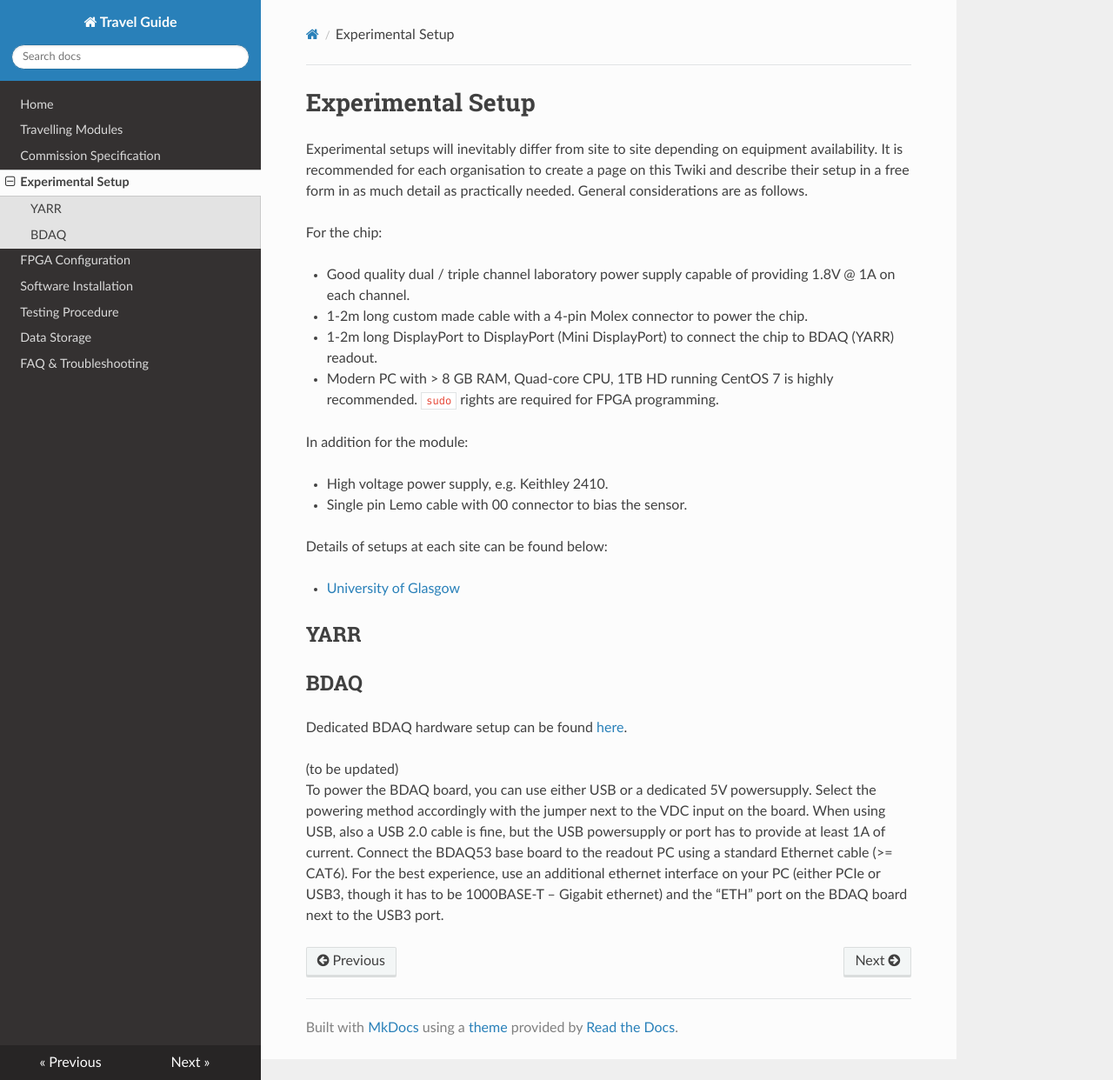
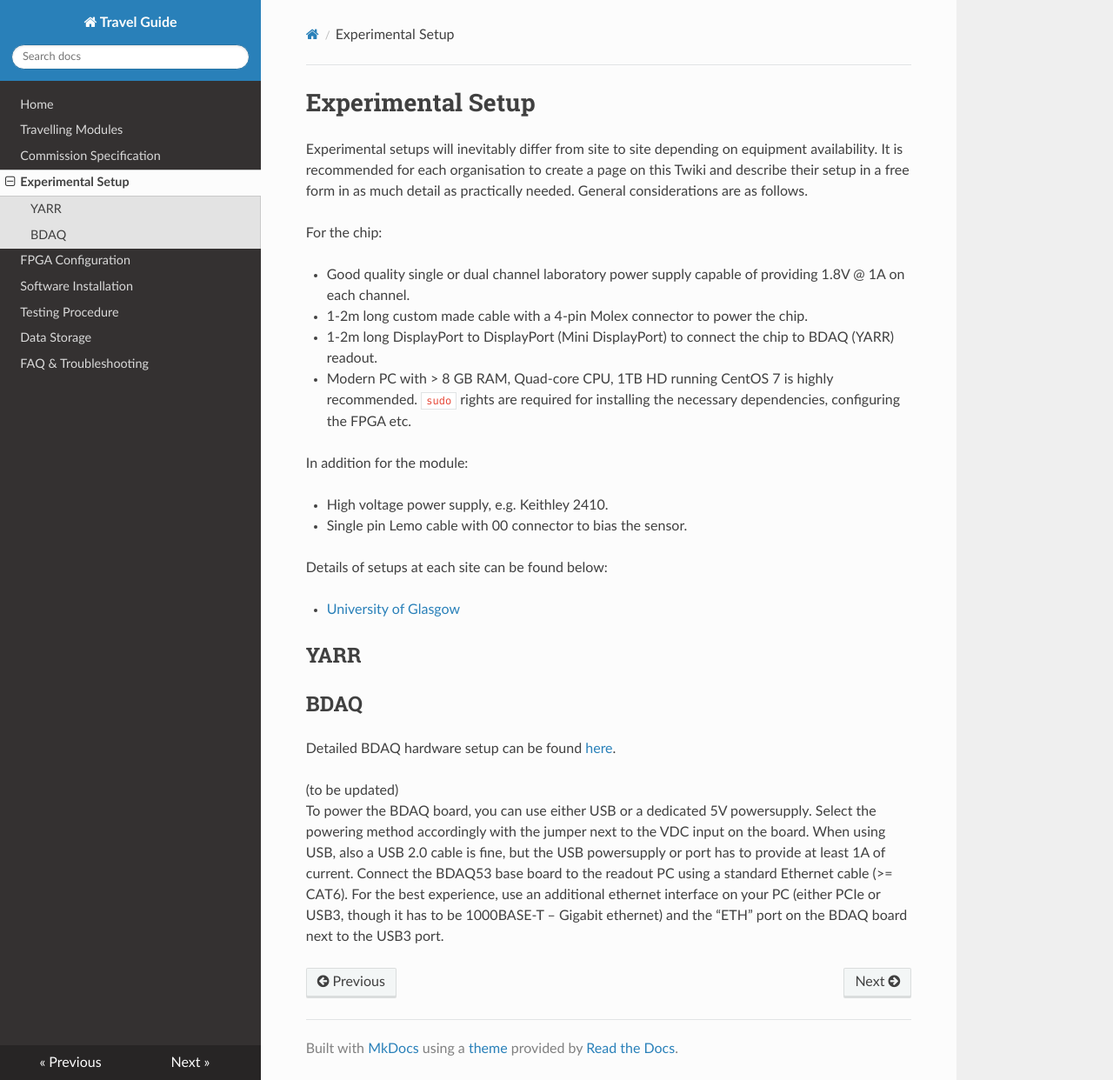
Before and after one commit to lime86/TravellingModule, an MkDocs documentation site: the page built from docs/expsetup.md, in a window 1280 px wide and 1242 px high. Shown: the whole window at 87% size. Built offline with MkDocs 1.6.1, drawn with Linux system fonts in a browser that asks for light colours; nearby versions of some CDN libraries; old or Windows-style settings are respelled for this version of MkDocs.

Commit message:
format and rephrase

````diff
--- a/docs/expsetup.md
+++ b/docs/expsetup.md
@@ -9,14 +9,14 @@ follows.
 
 For the chip:
 
--   Good quality dual / triple channel laboratory power supply capable
+-   Good quality single or dual channel laboratory power supply capable
     of providing 1.8V @ 1A on each channel.
 -   1-2m long custom made cable with a 4-pin Molex connector to power
     the chip.
 -   1-2m long DisplayPort to DisplayPort (Mini DisplayPort) to
     connect the chip to BDAQ (YARR) readout.
 -   Modern PC with &gt; 8 GB RAM, Quad-core CPU, 1TB HD running CentOS 7
-    is highly recommended. ```sudo``` rights are required for FPGA programming.
+    is highly recommended. ```sudo``` rights are required for installing the necessary dependencies, configuring the FPGA etc.
 
 In addition for the module:
 
@@ -37,7 +37,7 @@ YARR
 
 BDAQ
 ----
-Dedicated BDAQ hardware setup can be found [here](https://gitlab.cern.ch/silab/bdaq53/wikis/home#hardware-setup).
+Detailed BDAQ hardware setup can be found [here](https://gitlab.cern.ch/silab/bdaq53/wikis/home#hardware-setup).
 
 (to be updated)
 To power the BDAQ board, you can use either USB or a dedicated 5V powersupply. Select the powering method accordingly with the jumper next to the VDC input on the board. When using USB, also a USB 2.0 cable is fine, but the USB powersupply or port has to provide at least 1A of current.
````
Also changed, not shown: docs/procedure.md (+4 -4 lines).
